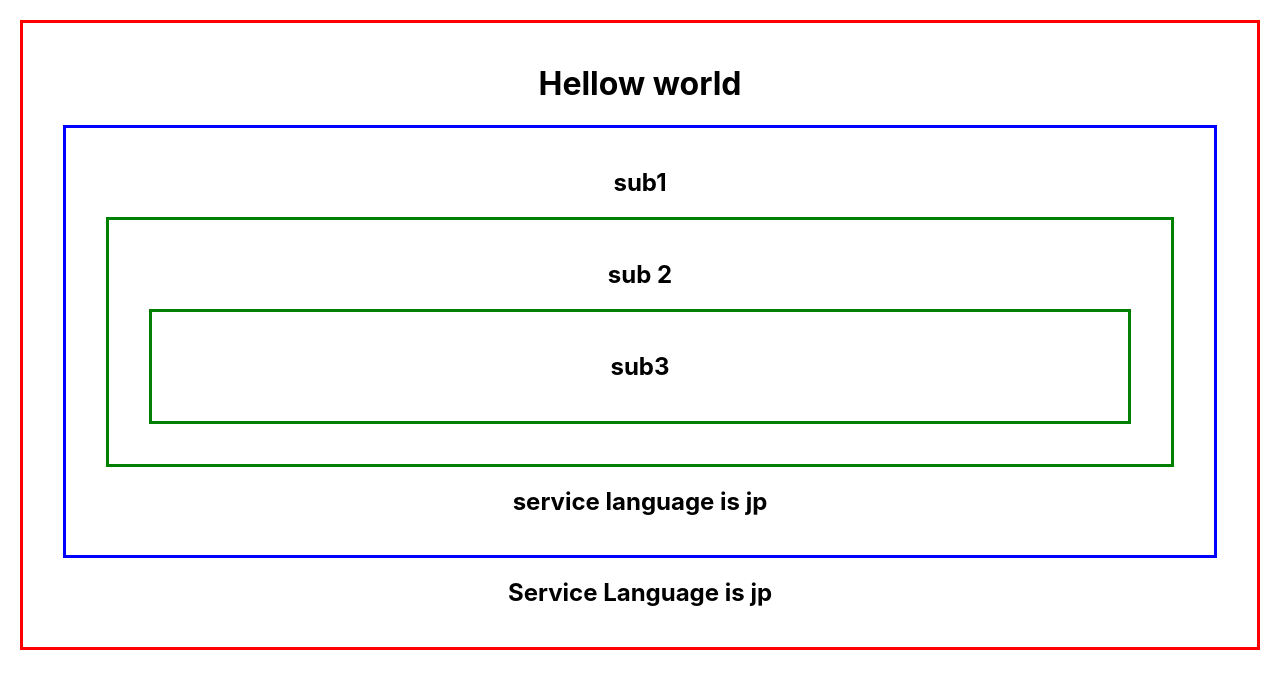
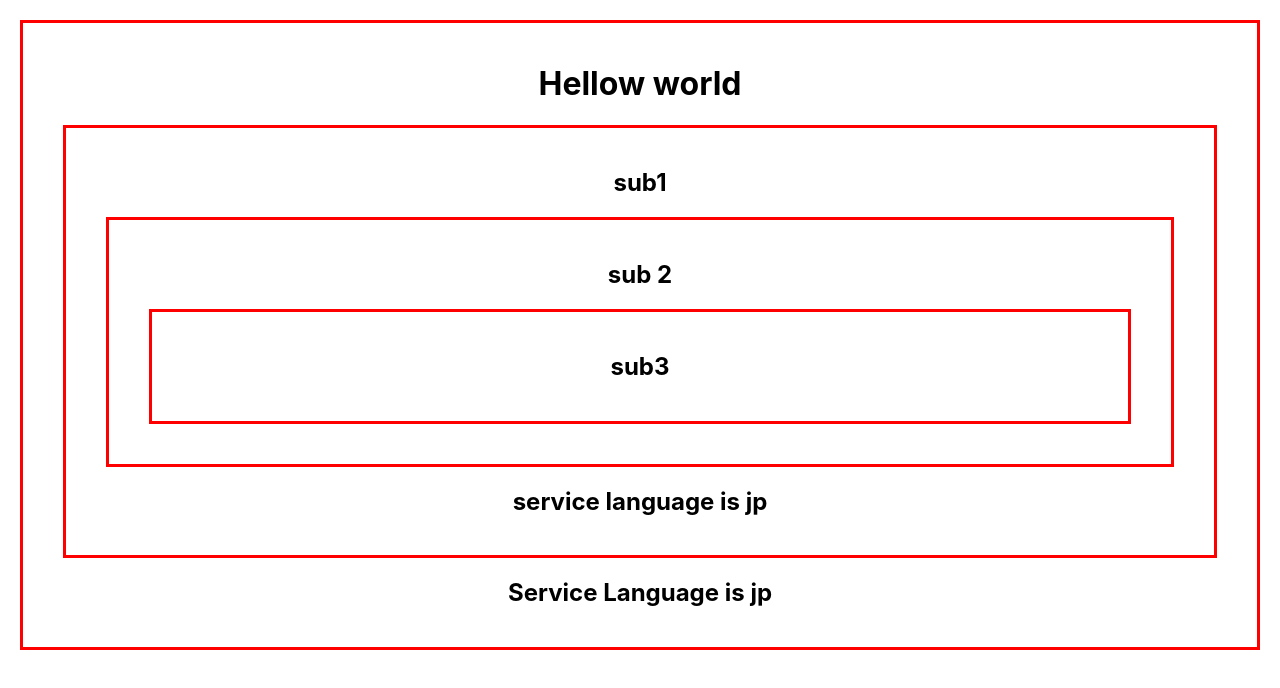
Before and after one commit to jini-labs-2/react-practice, a React (Create React App) app: page / in a window 1280 px wide. Shown: the top 688 px of the page. Built offline with nearby package versions, Linux system fonts and the light colour scheme.

Commit message:
ファイルを分解

```diff
--- a/src/App.js
+++ b/src/App.js
@@ -1,61 +1,21 @@
-import { useContext } from 'react';
 import './App.css';
-import { createContext } from 'react';
-
-const themeDefault={ border: '3px solid red'};
-const themeContext = createContext(themeDefault);
-
-const defaultServeLang = "jp";
-const serveLangContext = createContext(defaultServeLang);
+import Sub1 from './components/Sub1';
+import { ThemeContext } from './context/ThemeContext';
+import { ServeLangContext } from './context/ServeLangContext';
+import { DEFAULT_SERVE_LANG, DEFAULT_THEME } from './constants';
 
 function App() {
-  const theme = useContext(themeContext);
-  console.log(theme);
-  const serveLang = useContext(serveLangContext);
   return (
-    <themeContext.Provider value={{border: '3px solid blue'}}>
-      <serveLangContext.Provider value={serveLang}>
-      <div className="App context-test" style={theme}>
+    <ThemeContext.Provider value={DEFAULT_THEME}>
+      <ServeLangContext.Provider value={DEFAULT_SERVE_LANG}>
+      <div className="App context-test" style={DEFAULT_THEME}>
         <h1>Hellow world</h1>
         <Sub1 />
-        <h2> Service Language is {serveLang}</h2>
+        <h2> Service Language is {DEFAULT_SERVE_LANG}</h2>
       </div>
-      </serveLangContext.Provider>
-    </themeContext.Provider>
+      </ServeLangContext.Provider>
+    </ThemeContext.Provider>
   );
 }
 
-function Sub1() {
-  const theme = useContext(themeContext);
-  const serveLang = useContext(serveLangContext);
-  return (
-    <themeContext.Provider value={{border: '3px solid green'}}>
-      <div className="context-test" style={theme}>
-        <h2> sub1 </h2>
-        <Sub2 />
-        <h2>service language is {serveLang}</h2>
-      </div>
-    </themeContext.Provider>
-  )
-}
-
-function Sub2() {
-  const theme = useContext(themeContext);
-  return (
-    <div className="context-test" style={theme}>
-      <h2> sub 2</h2>
-      <Sub3 />
-    </div>
-  )
-}
-
-function Sub3() {
-  const theme = useContext(themeContext);
-  return (
-    <div className="context-test" style={theme}>
-      <h2> sub3 </h2>
-    </div>
-  )
-}
-
 export default App;
--- /dev/null
+++ b/src/components/Sub1.jsx
@@ -0,0 +1,16 @@
+import { useContext } from 'react'
+import Sub2 from './Sub2';
+import { ThemeContext } from '../context/ThemeContext';
+import { ServeLangContext } from '../context/ServeLangContext';
+
+export default function Sub1() {
+  const theme = useContext(ThemeContext);
+  const serveLang = useContext(ServeLangContext);
+  return (
+    <div className="context-test" style={theme}>
+      <h2> sub1 </h2>
+      <Sub2 />
+      <h2>service language is {serveLang}</h2>
+    </div>
+  )
+}
--- /dev/null
+++ b/src/components/Sub2.jsx
@@ -0,0 +1,13 @@
+import { useContext } from 'react'
+import Sub3 from './Sub3';
+import { ThemeContext } from '../context/ThemeContext';
+
+export default function Sub2() {
+  const theme = useContext(ThemeContext);
+  return (
+    <div className="context-test" style={theme}>
+      <h2> sub 2</h2>
+        <Sub3 />
+    </div>
+  )
+}
--- /dev/null
+++ b/src/components/Sub3.jsx
@@ -0,0 +1,11 @@
+import { useContext } from 'react'
+import { ThemeContext } from '../context/ThemeContext';
+
+export default function Sub3() {
+  const theme = useContext(ThemeContext);
+  return (
+    <div className="context-test" style={theme}>
+      <h2> sub3 </h2>
+    </div>
+  )
+}
--- /dev/null
+++ b/src/constants/index.js
@@ -0,0 +1,2 @@
+export const DEFAULT_SERVE_LANG = 'jp';
+export const DEFAULT_THEME ={ border: '3px solid red'};
--- /dev/null
+++ b/src/context/ServeLangContext.jsx
@@ -0,0 +1,4 @@
+import { createContext } from "react";
+import { DEFAULT_THEME } from "../constants";
+
+export const ServeLangContext = createContext(DEFAULT_THEME);
--- /dev/null
+++ b/src/context/ThemeContext.jsx
@@ -0,0 +1,4 @@
+import { createContext } from 'react'
+import { DEFAULT_SERVE_LANG } from '../constants';
+
+export const ThemeContext = createContext(DEFAULT_SERVE_LANG);
```
